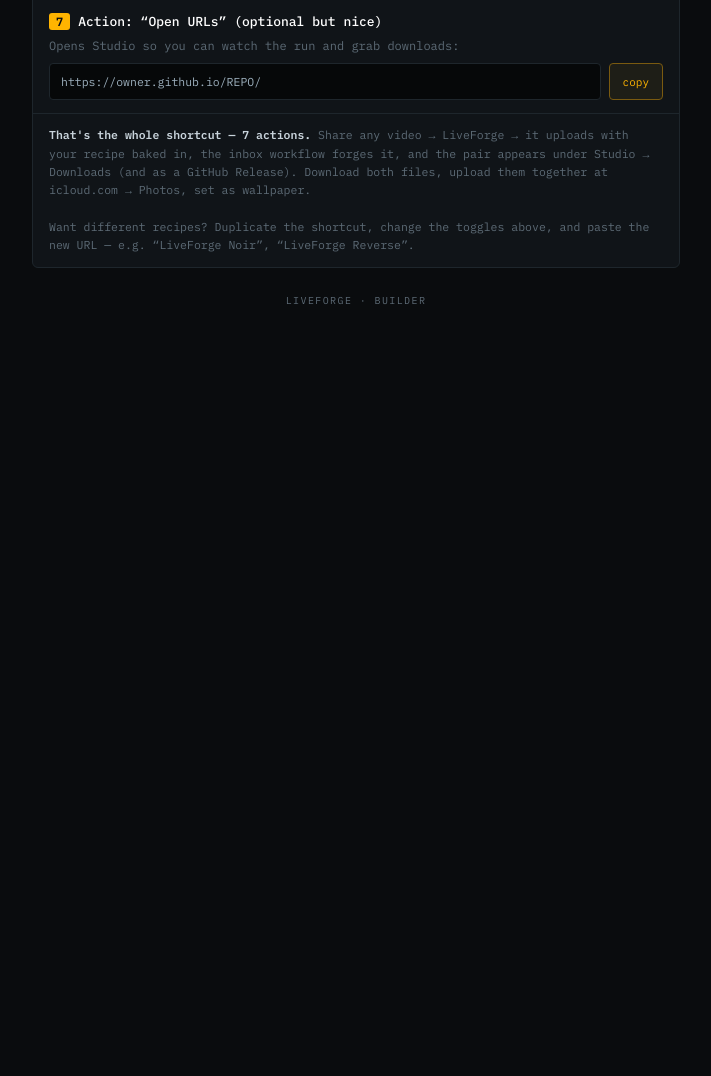
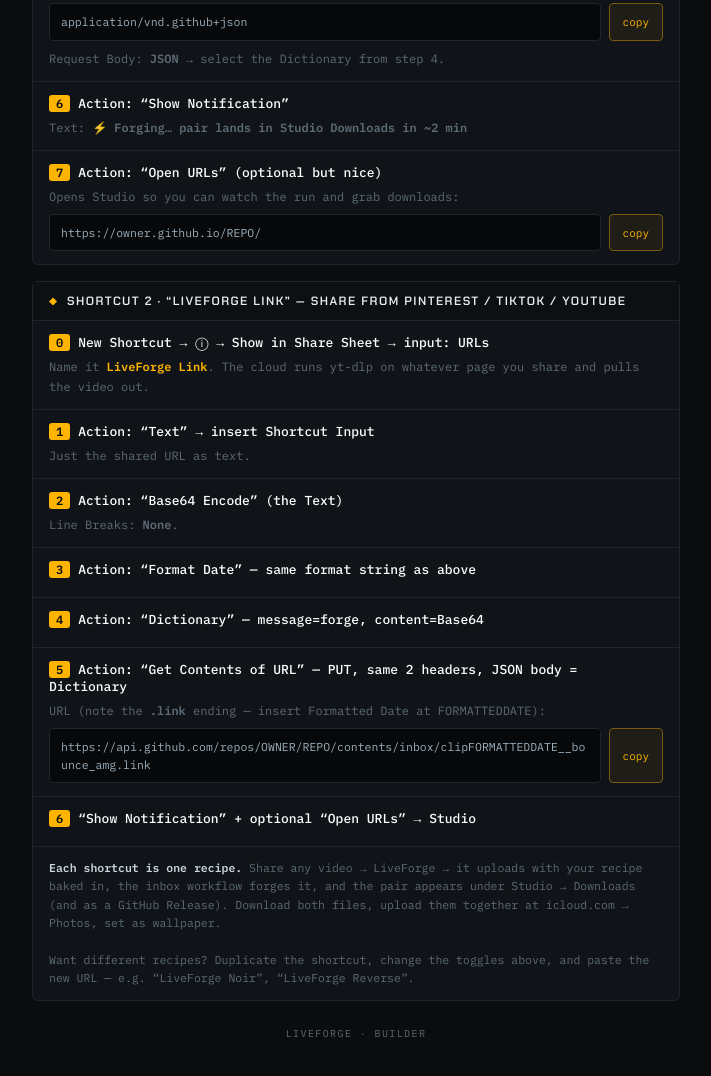
Before and after one commit to froth20075/liveforge, a plain HTML site: page docs/shortcut.html in a window 1280 px wide. Shown: the part 1278-2354 px from the top of the page, without its empty margins (284-995 px from the left). Before the commit the page ends 1645 px from the top, so only its background shows below. Drawn offline with Linux system fonts and the light colour scheme.

Commit message:
Installer hub, dual-mode shortcuts, yt-dlp link resolution

```diff
--- a/docs/shortcut.html
+++ b/docs/shortcut.html
@@ -62,6 +62,16 @@
   <div class="tag">share sheet → live photo · <a class="back" href="index.html">← studio</a></div>
 </header>
 
+<section id="install">
+  <div class="shead">Install</div>
+  <div class="sbody" id="installbox">
+    <p style="font-size:13px;line-height:1.7">One-tap install link appears here once the
+    first build is shared back (Apple only allows shortcut installs via iCloud links
+    created on a device). Until then: build it below in ~3 minutes — every value is
+    pre-filled and copyable.</p>
+  </div>
+</section>
+
 <section>
   <div class="shead">Your setup</div>
   <div class="sbody">
@@ -85,7 +95,7 @@
 </section>
 
 <section>
-  <div class="shead">Build it — Shortcuts app</div>
+  <div class="shead">Shortcut 1 · “LiveForge Video” — share from Photos</div>
   <div class="step"><h3><span>0</span>New Shortcut → ⓘ → enable “Show in Share Sheet”</h3>
     <p>Name it <b style="color:var(--amber)">LiveForge</b>. Set share sheet input types to Media / Videos.</p></div>
 
@@ -126,7 +136,26 @@
     <div class="copyrow"><div class="val" id="v-studio"></div>
       <button class="cp" onclick="cp('v-studio')">copy</button></div></div>
 
-  <div class="note"><b>That's the whole shortcut — 7 actions.</b> Share any video →
+</section>
+
+<section>
+  <div class="shead">Shortcut 2 · “LiveForge Link” — share from Pinterest / TikTok / YouTube</div>
+  <div class="step"><h3><span>0</span>New Shortcut → ⓘ → Show in Share Sheet → input: URLs</h3>
+    <p>Name it <b style="color:var(--amber)">LiveForge Link</b>. The cloud runs yt-dlp on
+    whatever page you share and pulls the video out.</p></div>
+  <div class="step"><h3><span>1</span>Action: “Text” → insert Shortcut Input</h3>
+    <p>Just the shared URL as text.</p></div>
+  <div class="step"><h3><span>2</span>Action: “Base64 Encode” (the Text)</h3>
+    <p>Line Breaks: <b>None</b>.</p></div>
+  <div class="step"><h3><span>3</span>Action: “Format Date” — same format string as above</h3></div>
+  <div class="step"><h3><span>4</span>Action: “Dictionary” — message=forge, content=Base64</h3></div>
+  <div class="step"><h3><span>5</span>Action: “Get Contents of URL” — PUT, same 2 headers, JSON body = Dictionary</h3>
+    <p>URL (note the <b>.link</b> ending — insert Formatted Date at FORMATTEDDATE):</p>
+    <div class="copyrow"><div class="val" id="v-urllink"></div>
+      <button class="cp" onclick="cp('v-urllink')">copy</button></div></div>
+  <div class="step"><h3><span>6</span>“Show Notification” + optional “Open URLs” → Studio</h3></div>
+
+  <div class="note"><b>Each shortcut is one recipe.</b> Share any video →
   LiveForge → it uploads with your recipe baked in, the inbox workflow forges it, and
   the pair appears under Studio → Downloads (and as a GitHub Release). Download both
   files, upload them together at icloud.com → Photos, set as wallpaper.<br><br>
@@ -146,6 +175,8 @@
   const t=tokens(); const suffix=t.length?'__'+t.join('_'):'';
   $('v-url').textContent=
     `https://api.github.com/repos/${repo}/contents/inbox/clipFORMATTEDDATE${suffix}.mov`;
+  $('v-urllink').textContent=
+    `https://api.github.com/repos/${repo}/contents/inbox/clipFORMATTEDDATE${suffix}.link`;
   $('v-auth').textContent=`Bearer ${pat}`;
   const owner=repo.split('/')[0].toLowerCase(), name=repo.split('/')[1]||'liveforge';
   $('v-studio').textContent=`https://${owner}.github.io/${name}/`;
```
Also changed, not shown: 3 other files.
